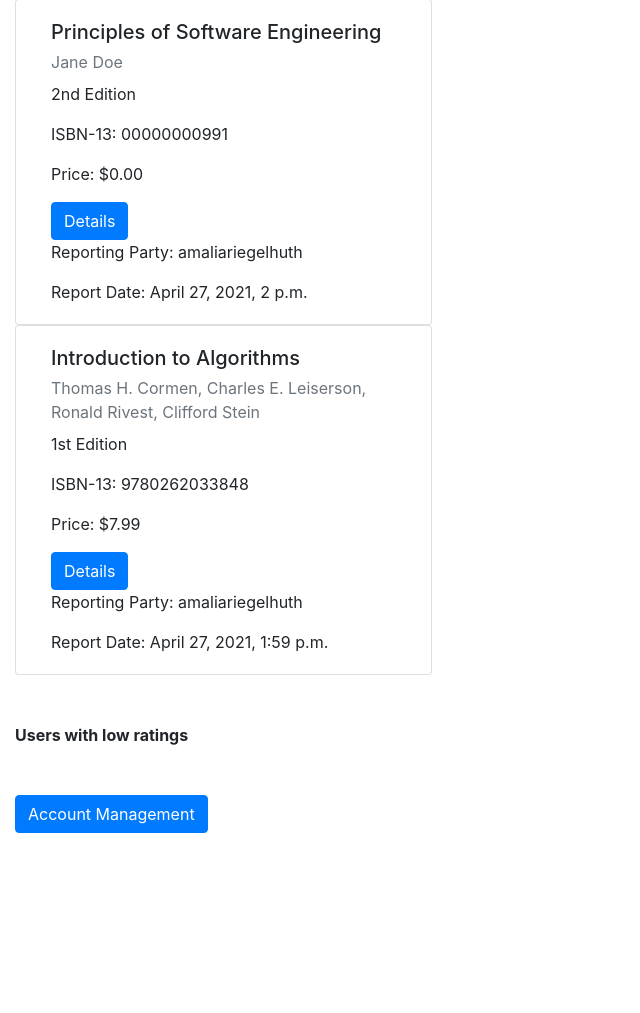
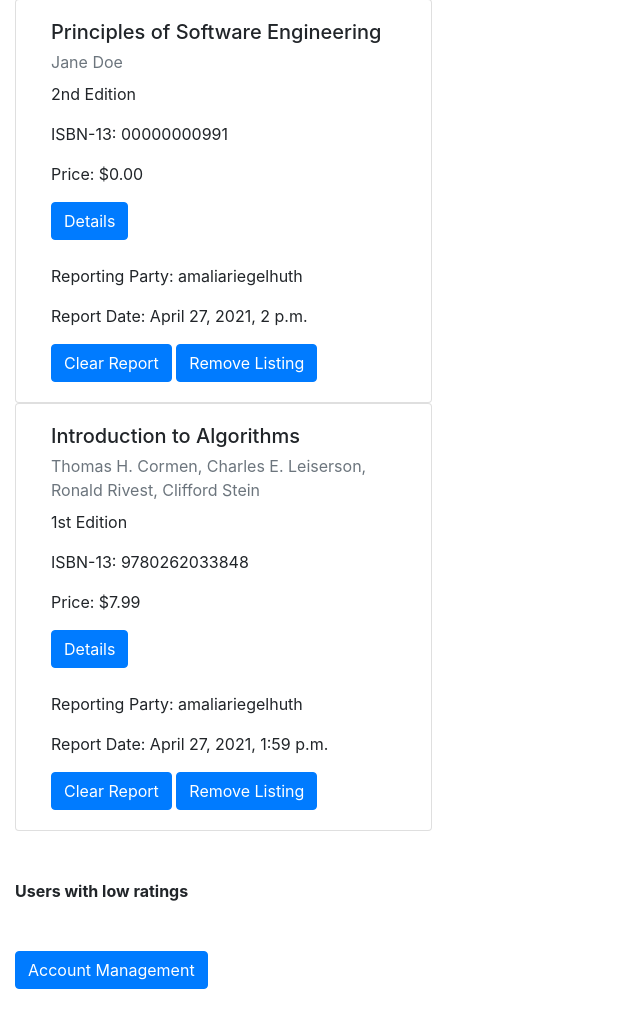
Before and after one commit to ADelCastillo1798/Oasis-Copy, a Django app: page /pages/admin/ in a window 1280 px wide. Shown: the part 297-1310 px from the top of the page, without its empty margins (0-640 px from the left). Before the commit the page ends 1130 px from the top, so only its background shows below. Run offline with Django 3.2, Linux system fonts and the light colour scheme; a user stored in the database is signed in; data comes from the database, SQL or seed files in the repository.

Commit message:
Admin can clear and remove reports

```diff
--- a/oasis/pages/templates/admin_view.html
+++ b/oasis/pages/templates/admin_view.html
@@ -32,8 +32,12 @@
 				<p class="card-text">ISBN-13: {{ object.book.isbn }}</p>
 				<p class="card-text">Price: ${{ object.price}}</p>
 				<a href="{{ object.get_absolute_url }}" class="btn btn-primary">Details</a>
+				<br/>
+				<br/>
 				<p class="card-text">Reporting Party: {{object.report.sent_by}}</p>
 				<p class="card-text">Report Date: {{object.report.date_reported}}</p>
+				<a href="{% url 'clearlisting' object.id %}" class="btn btn-primary">Clear Report</a>
+				<a href="{% url 'removelisting' object.id %}" class="btn btn-primary">Remove Listing</a>
 			</div>
 		</div>
 
--- a/oasis/pages/urls.py
+++ b/oasis/pages/urls.py
@@ -23,5 +23,7 @@ urlpatterns = [
     path('newconversation/<uuid:id>/', views.newconversation, name='newconversation'),
     path('admin/', views.admin, name='admin'),
     path('report/<uuid:oid>/', views.reportlisting, name='reportlisting'),
+    path('clearListing/<uuid:oid>/', views.clearlisting, name='clearlisting'),
+    path('removeListing/<uuid:oid>/', views.removelisting, name='removelisting'),
 
 ]
--- a/oasis/pages/views.py
+++ b/oasis/pages/views.py
@@ -217,3 +217,19 @@ def reportlisting(request, oid):
     reportedlisting.times_reported = reportedlisting.times_reported + 1
     reportedlisting.save()
     return redirect('/')
+
+def clearlisting(request, oid):
+    item = []
+    item = Listing.objects.all().exclude(report = None)
+    item = item.filter(id=oid)
+    for i in item:
+        i.report.delete()
+    return redirect('/pages/admin/')
+
+def removelisting(request, oid):
+    item = []
+    item = Listing.objects.all().exclude(report = None)
+    item = item.filter(id=oid)
+    for i in item:
+        i.delete()
+    return redirect('/pages/admin/')
```
